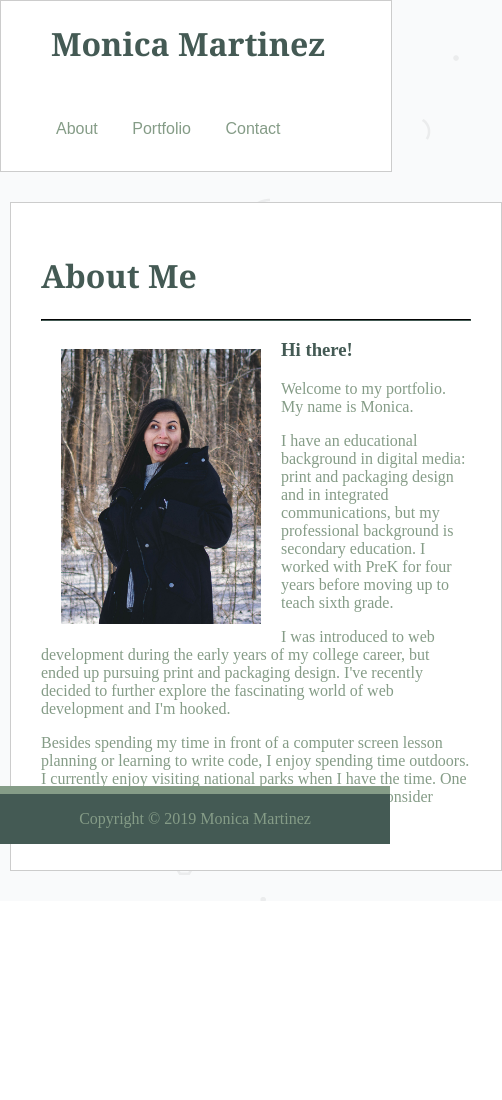
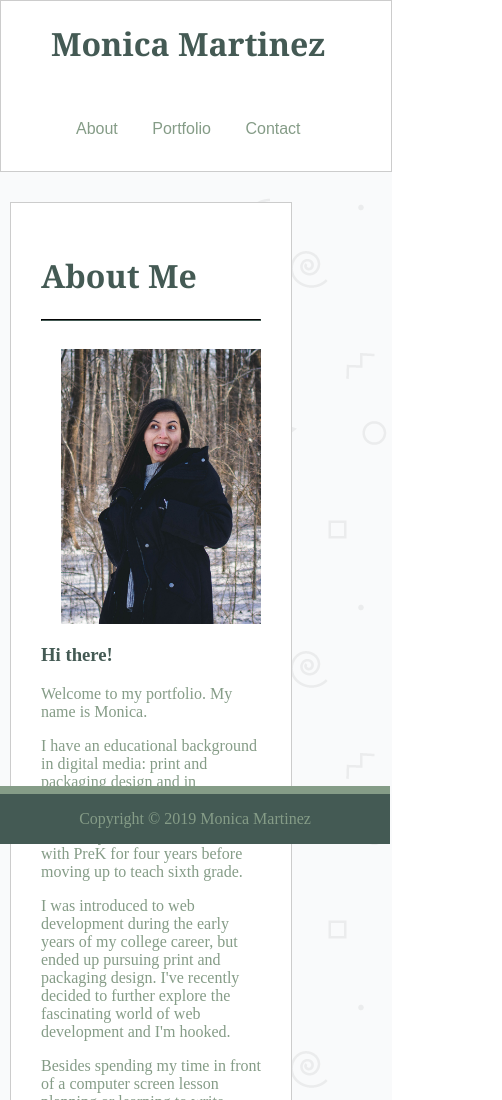
Before and after one commit to mgmarti/responsive-portfolio, a plain HTML site: page index.html in a window 390 px wide. Shown: the top 1100 px of the page, 502 px wide, since content can reach past the window. Before the commit the page ends 901 px from the top, so only its background shows below. Drawn offline with Linux system fonts and the light colour scheme.

Commit message:
added media queries

```diff
--- a/assets/css/style.css
+++ b/assets/css/style.css
@@ -35,7 +35,7 @@ a:link {
 
 .logo {
     color: #445a54;
-    margin-left: 260px;
+    margin-left: 230px;
     padding-left: 30px;
     padding-right: 30px;
 }
@@ -48,12 +48,10 @@ a:link {
     font-family: Arial, Helvetica, sans-serif;
     float: right;
     margin: 2px;
-    margin-right: 280px;
-    position: relative;
+    margin-right: 180px;
 }
 
 .menu ul {
-    padding-left: 0px;
     list-style-type: none;
 }
 
@@ -122,23 +120,13 @@ input[type=text], select, textarea {
 }
 
 
-@media only screen and (max-width: 320px) {
-.navigation {
-    width: 500px;
-}
 
+@media screen and (max-width: 980px) {
 .about {
-    width: 235px;
-    margin-left: 10px;
-}
-
-.logo{
-    margin-left: 20px;
-    padding-left: 30px;
-    padding-right: 50px;
+    width: 555px;
+    margin-left: 40px;
     }
 }
-
 
 @media screen and (max-width: 768px) {
     .logo{
@@ -153,11 +141,25 @@ input[type=text], select, textarea {
         margin-left: 40px;
     }
 
-.footer {
+    .about {
+        width: 635px;
+        margin-left: 10px;
+    }
 
+@media screen and (max-width: 640px) {
+    .logo{
+        margin-left: 20px;
+        padding-left: 30px;
+        padding-right: 30px;
+    }
+
+    .menu {
+        float: none;
+        margin: 2px;
+        margin-left: 20px;
     }
 
     .about {
-    width: 430px;
+        width: 220px;
         margin-left: 10px;
 }
```
Lines whose indentation alone changed are shown as unchanged.
